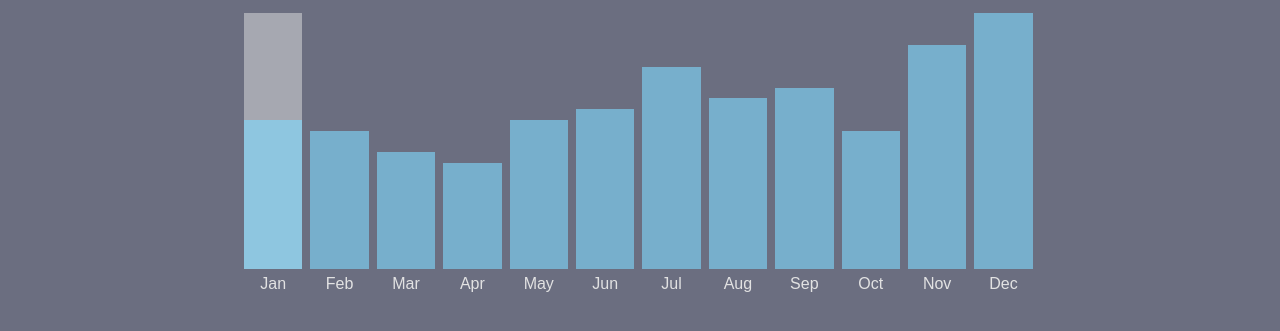
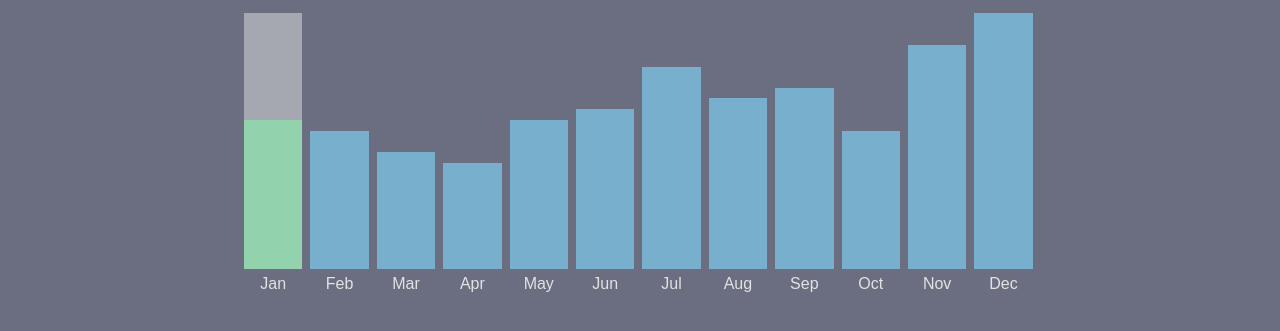
Before and after one commit to lorefranko/dsn1678-exercise-2, a plain HTML site: page index.html in a window 1280 px wide. In both pictures the pointer is over the element 273 px from the left and 309 px from the top of the page. Shown: the part 115-446 px from the top of the page. Drawn offline with Linux system fonts and the light colour scheme.

```diff
--- a/css/general.css
+++ b/css/general.css
@@ -88,7 +88,7 @@ body {
 .chart__bar:hover,
 .chart__bar:focus,
 .chart__bar:active {
-    color: rgba(134, 238, 170, 0.6);
+    background-color: rgba(134, 238, 170, 0.6);
 }
 
 .chart__label {
```
